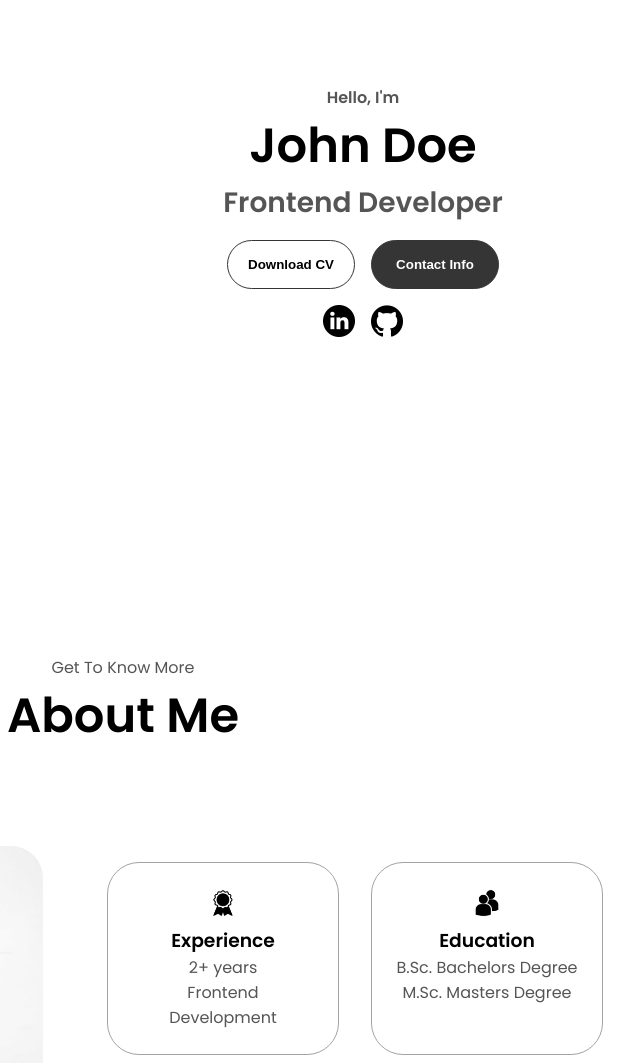
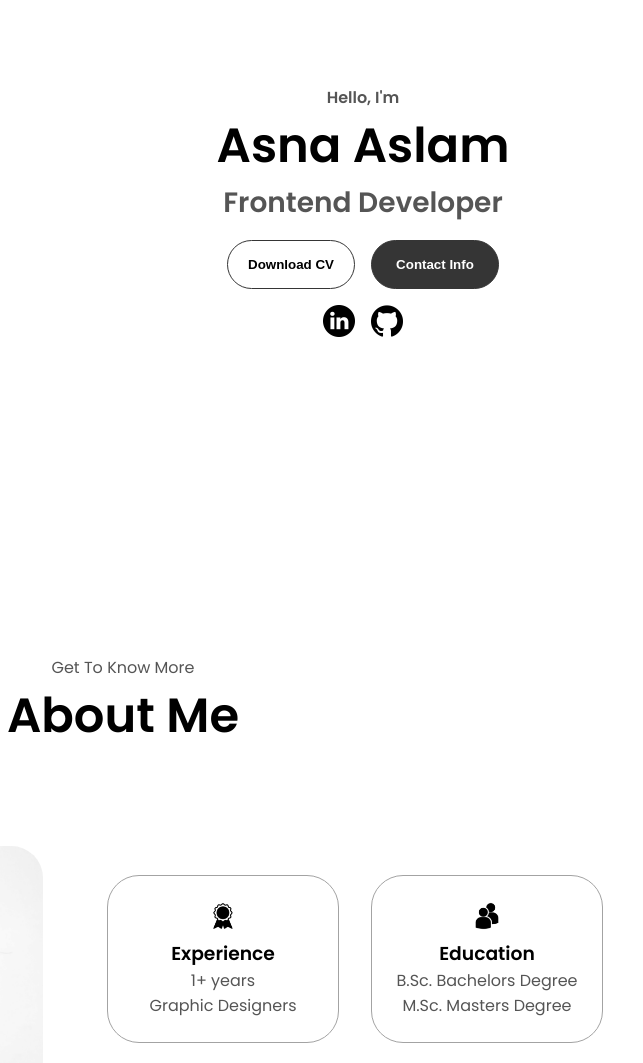
Before and after one commit to asnaaslam1/myportfolio, a plain HTML site: page index.html in a window 1280 px wide. Shown: the part 273-1336 px from the top of the page, 517-1160 px from the left. Drawn offline with Linux system fonts and the light colour scheme.

Commit message:
update the name

```diff
--- a/index.html
+++ b/index.html
@@ -43,7 +43,7 @@
       </div>
       <div class="section__text">
         <p class="section__text__p1">Hello, I'm</p>
-        <h1 class="title">John Doe</h1>
+        <h1 class="title">Asna Aslam</h1>
         <p class="section__text__p2">Frontend Developer</p>
         <div class="btn-container">
           <button
@@ -92,7 +92,7 @@
                 class="icon"
               />
               <h3>Experience</h3>
-              <p>2+ years <br />Frontend Development</p>
+              <p>1+ years <br />Graphic Designers</p>
             </div>
             <div class="details-container">
               <img
```
